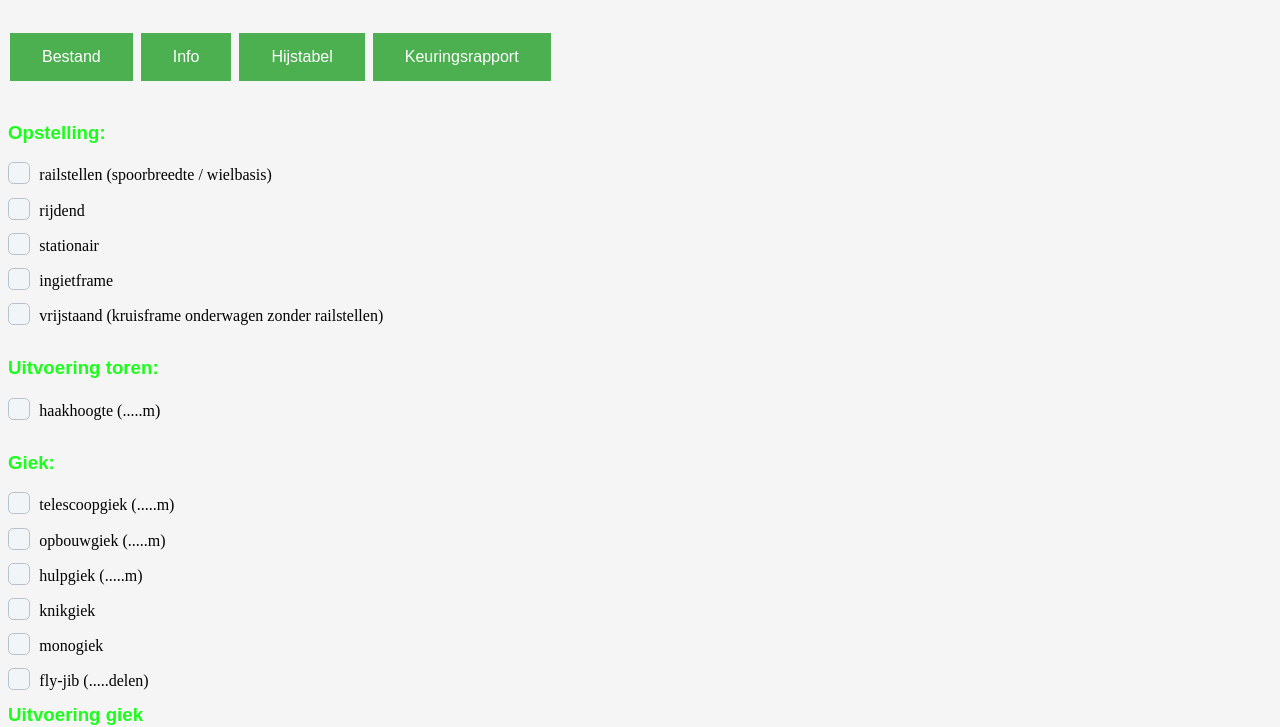
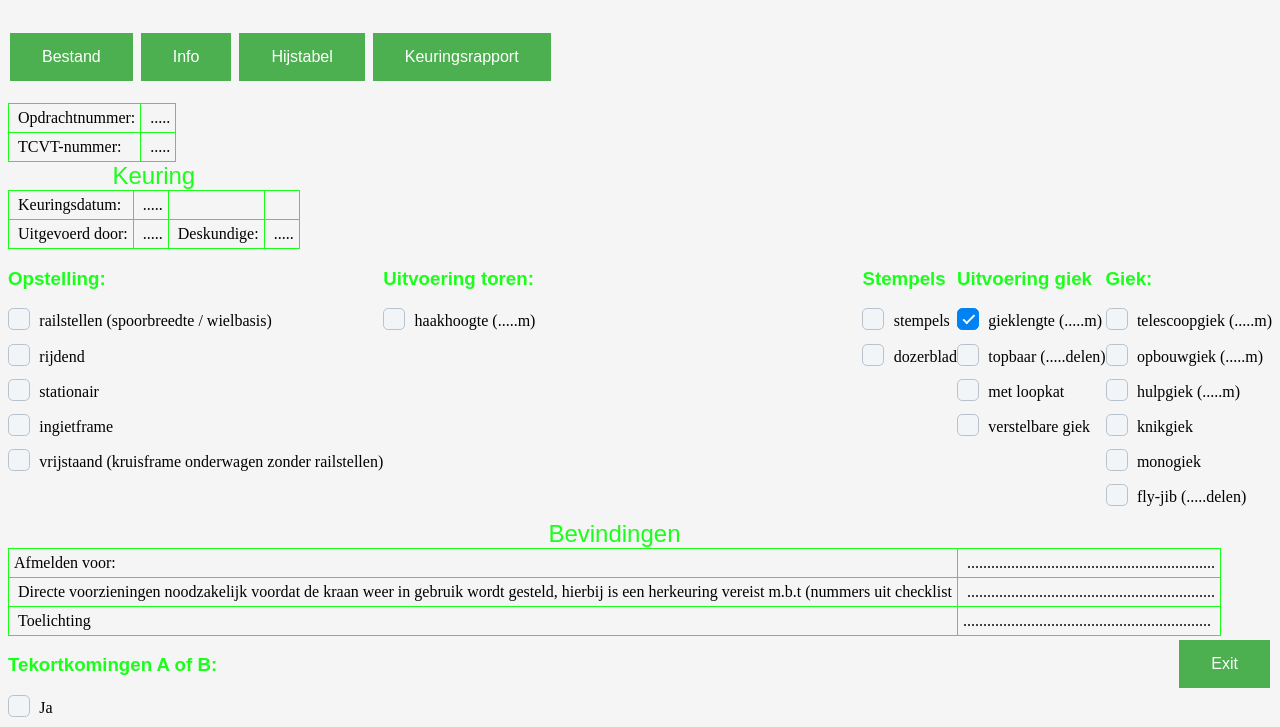
Before and after one commit to lckssng/AM004, a plain HTML site: page JCode/keuringsrapport.html in a window 1280 px wide. Shown: the part 69-796 px from the top of the page. Drawn offline with Linux system fonts and the light colour scheme.

Commit message:
Update keuringsrapport.html

```diff
--- a/JCode/keuringsrapport.html
+++ b/JCode/keuringsrapport.html
@@ -21,9 +21,40 @@
     <a href="./info.html"><button  class="button">Info</button></a>
     <a href="./hijstabel.html"><button  class="button">Hijstabel</button></a>
    	<a href="./keuringsrapport.html"><button  class="button">Keuringsrapport</button></a>
-
 <br><br>
 
+<table class="demo">
+    <tbody>
+    <tr>
+        <td>&nbsp;Opdrachtnummer:  </td>
+        <td>&nbsp;.....</td>
+    </tr>
+    <tr>
+        <td>&nbsp;TCVT-nummer:</td>
+        <td>&nbsp;.....</td>
+    </tr>
+    <tbody>
+</table>
+
+<table class="demo">
+    <caption class="box5">Keuring</caption>
+    <tbody>
+    <tr>
+        <td>&nbsp;Keuringsdatum:</td>
+        <td>&nbsp;.....</td>
+        <td>&nbsp;</td>
+        <td>&nbsp;</td>
+    </tr>
+    <tr>
+        <td>&nbsp;Uitgevoerd door:</td>
+        <td>&nbsp;.....</td>
+        <td>&nbsp;Deskundige:</td>
+        <td>&nbsp;.....</td>
+    </tr>
+    <tbody>
+</table>
+
+<div  style="float: left;">
 <h3>Opstelling:</h3>
 <label class="b-contain">
     <span>railstellen (spoorbreedte / wielbasis)</span>
@@ -50,17 +81,19 @@
     <span>vrijstaand (kruisframe onderwagen zonder railstellen)</span>
     <div class="b-input"></div>
 </label>
+</div>
 
-<div style="display: inline-block;">
+<div style="display: inline-block; float: left;">
 <h3>Uitvoering toren:</h3>
 <label class="b-contain">
     <span>haakhoogte (.....m)</span>
     <input type="checkbox">
     <div class="b-input"></div>
 </label>
+</div>
 
-<div style="float: right;">
-    <h3>Giek:</h3>
+<div  style="float: right;">
+<h3>Giek:</h3>
 <label class="b-contain">
     <span>telescoopgiek (.....m)</span>
     <input type="checkbox">
@@ -93,7 +126,7 @@
 </label>
 </div>
 
-
+<div  style="float: right;">
 <h3>Uitvoering giek</h3>
 <label class="b-contain">
     <span>gieklengte (.....m)</span>
@@ -115,7 +148,8 @@
     <input type="checkbox">
     <div class="b-input"></div>
 </label>
-
+</div>
+<div  style="float: right;">
 <h3>Stempels</h3>
 <label class="b-contain">
     <span>stempels</span>
@@ -127,8 +161,43 @@
     <input type="checkbox">
     <div class="b-input"></div>
 </label>
+</div>
 
+<br><br>
+<table class="demo" style="float: left;">
+    <caption class="box5">Bevindingen</caption>
+    <tbody>
+    <tr>
+        <td>Afmelden voor:</td>
+        <td>&nbsp;..............................................................</td>
+    </tr>
+    <tr>
+        <td>&nbsp;Directe voorzieningen noodzakelijk voordat de kraan weer in gebruik wordt gesteld, hierbij is een herkeuring vereist m.b.t (nummers uit checklist</td>
+        <td>&nbsp;..............................................................</td>
+    </tr>
+    <tr>
+        <td>&nbsp;Toelichting</td>
+        <td>..............................................................&nbsp;<br></td>
+    </tr>
+    <tbody>
+</table>
 
+<div style="float: left;">
+<h3>Tekortkomingen A of B:</h3>
+
+<label class="b-contain">
+    <span>Ja</span>
+    <input type="checkbox">
+    <div class="b-input"></div>
+</label>
+<label class="b-contain">
+    <span>Nee</span>
+    <input type="checkbox">
+    <div class="b-input"></div>
+</label>
+</div>
+
+<a href="./index.html"><button class="button2">Exit</button></a>
 
 </body>
 </html>
```
